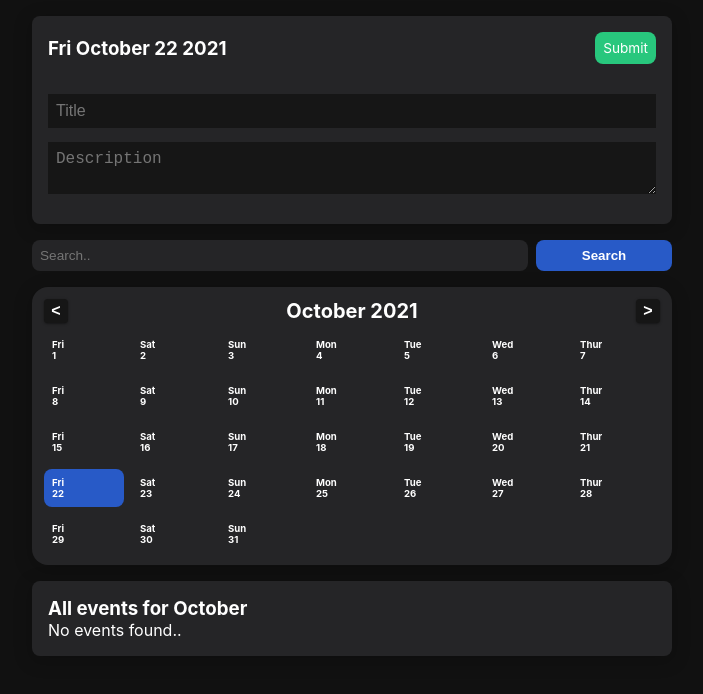
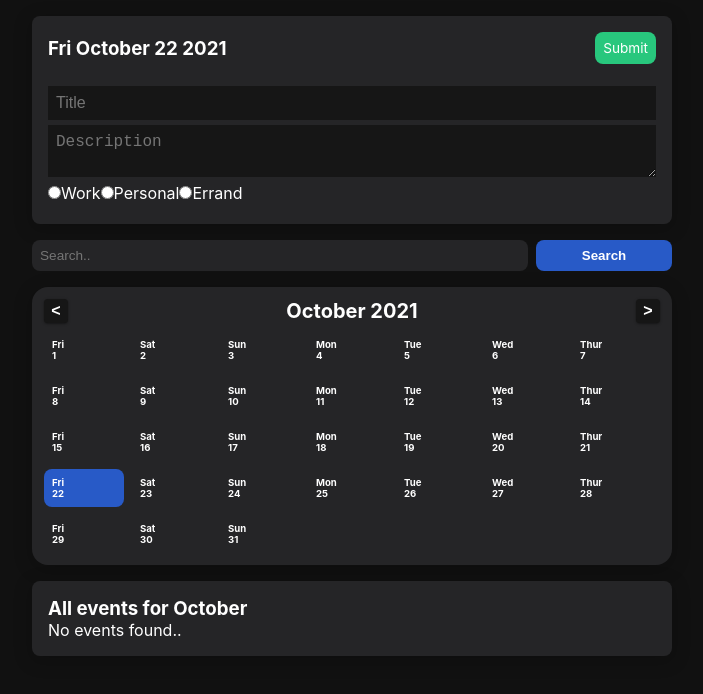
Before and after one commit to Luis1D/week-lookup, a React (Create React App) app: page / in a window 1280 px wide. Both pictures are taken after a click on the picture 928 px from the left and 48 px from the top of the page. Shown: the top 694 px of the page, without its empty margins (288-991 px from the left). Built offline with nearby package versions, Linux system fonts and the light colour scheme.

Commit message:
added category buttons to form

```diff
--- a/src/App.css
+++ b/src/App.css
@@ -160,12 +160,6 @@ form {
   align-items: center;
   border-radius: .5rem;
 }
-.date-delete-container {
-  display: flex;
-  flex-direction: column;
-  justify-content: start;
-}
-
 .date-delete-container .delete-btn {
   background-color: rgb(228, 74, 74);
   color: #fff;
@@ -175,9 +169,26 @@ form {
   width: 1.25rem;
   margin-right: .25rem;
 }
+.personal, .work, .errand {
+  display: inline-block;
+  width: .75rem;
+  height: .75rem;
+  margin-right: .45rem;
+  border-radius: 1rem;
+}
+.personal {
+  background-color: green;
+}
+.work {
+  background-color: purple;
+}
+.errand {
+  background-color: orange;
+}
 .title-desc {
   display: flex;
   flex-direction: column;
+  width: 82%;
 }
 .title-desc .title {
   font-weight: bold;
--- a/src/App.js
+++ b/src/App.js
@@ -22,7 +22,7 @@ function App() {
   }
   const [date, setTheDate] = useState({ value: new Date(), query: false, queryData: "" });
   const [week, setWeek] = useState(findWeek(date.value));
-  const [noteProcess, setNoteProcess] = useState({ list: { title: "", description: "" }, noteInProgress: false });
+  const [noteProcess, setNoteProcess] = useState({ list: { title: "", description: "", category: "" }, noteInProgress: false });
   const [notesList, setNotesList] = useState([]);
   const months = ["January", "February", "March", "April", "May", "June", "July", "August", "September", "October", "November", "December"];
   const days = ["Sun", "Mon", "Tue", "Wed", "Thur", "Fri", "Sat"];
--- a/src/components/AddEvent.js
+++ b/src/components/AddEvent.js
@@ -10,12 +10,16 @@ const AddEvent = () => {
         let time = new Date();
         let timeCreated = time.toLocaleTimeString("en-US");
         const value = e.target.value;
+        if (e.target.type === "radio") {
+          console.log(e.target.value)
+        }
         setNoteProcess({
           list: {
             ...noteProcess.list,
             [e.target.name]: value,
             date: date,
             time: timeCreated,
+            category: [e.target.type === "radio" ? e.target.value : ""],
             id: Math.random()
           },
           noteInProgress: true
@@ -47,9 +51,24 @@ const AddEvent = () => {
           }
         </div>
         {
-          noteProcess.noteInProgress ? <form className="note-form">
+          noteProcess.noteInProgress ?
+          <form className="note-form">
             <input name="title" value={ noteProcess.list.title } type="text" placeholder="Title" onChange={ addNote }/>
             <textarea name="description" value={ noteProcess.list.description } type="text" placeholder="Description" onChange={ addNote }/>
+            <div className="checkbox-container">
+              <label className="radio-btn">
+                <input type="radio" name="type" value="work" onChange={ addNote }/>
+                Work
+              </label>
+              <label className="radio-btn">
+                <input type="radio" name="type" value="personal" onChange={ addNote } />
+                Personal
+              </label>
+              <label className="radio-btn">
+                <input type="radio" name="type" value="errand" onChange={ addNote } />
+                Errand
+              </label>
+            </div>
           </form>
           : null
         }
--- a/src/components/EventFeed.js
+++ b/src/components/EventFeed.js
@@ -24,7 +24,10 @@ const EventFeed = () => {
                         if (note.date.value.getMonth() === date.value.getMonth()) {
                             return <div key={ note.id } className="notes-details-container">
                                 <div className="title-desc">
-                                    <span className="title">{ note.title }</span>
+                                    <div className="title-status-container">
+                                        <span className={ note.category }></span>
+                                        <span className="title">{ note.title }</span>
+                                    </div>
                                     <span className="date">{ note.date.value.toLocaleString().split(",")[0] }</span>
                                     <span className="description">{ note.description }</span>
                                 </div>
```
